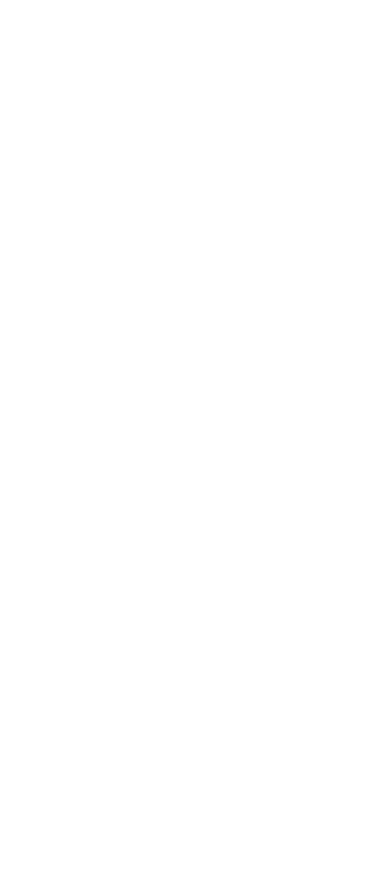
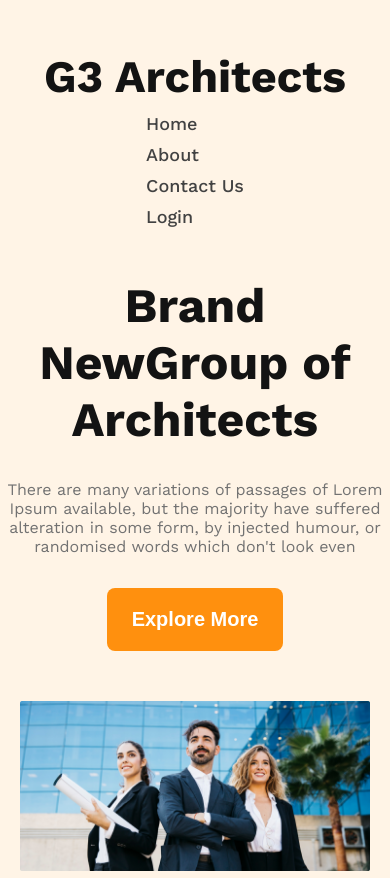
Before and after one commit to Zahidul8/g3-architects-website, a plain HTML site: page index.html in a window 390 px wide. Shown: the top 878 px of the page. Before the commit the page ends 844 px from the top, so only its background shows below. Drawn offline with nearby package versions, Linux system fonts and the light colour scheme.

Commit message:
adding header and gird-feature section to the repository

```diff
--- a/index.html
+++ b/index.html
@@ -1,12 +1,53 @@
 <!DOCTYPE html>
 <html lang="en">
+
 <head>
     <meta charset="UTF-8">
     <meta name="viewport" content="width=device-width, initial-scale=1.0">
     <title>Document</title>
     <link rel="stylesheet" href="styles/architect.css">
 </head>
-<body>
 
+<body class="work-sans-font">
+    <header class="header">
+        <nav class="navbar">
+            <h3 class="nav-title dark-1">G3 Architects</h3>
+            <ul>
+                <li><a class="dark-2" href="#">Home</a></li>
+                <li><a class="dark-2" href="#">About</a></li>
+                <li><a class="dark-2" href="#">Contact Us</a></li>
+                <li><a class="dark-2" href="#">Login</a></li>
+            </ul>
+        </nav>
+
+        <div class="banner">
+            <div class="banner-content">
+                <h2 class="banner-title dark-1">Brand NewGroup of Architects</h2>
+                <p class="banner-description dark-3">There are many variations of passages of Lorem Ipsum available, but the majority have suffered alteration in some form, by injected humour, or randomised words which don't look even</p>
+                <a href=""><button class="primary-btn">Explore More</button></a>
+            </div>
+            <div class="banner-image">
+                <img src="images/banner.png" alt="">
+            </div>
+        </div>
+
+    </header>
+
+    <main>
+        <section class="grid-feature-container">
+            <div class="grid-content">
+                <img src="images/team1.png" alt="">
+                <img src="images/team2.png" alt="">
+                <img src="images/team3.png" alt="">
+                <img src="images/team4.png" alt="">
+            </div>
+            <div class="feature-content">
+                <h3 class="feature-title"><span class="dark-3 font-medium ">Quick list </span>of Our <span class="primary-color">Features</span></h3>
+                <p class="feature-description dark-3">There are many variations of passages of Lorem Ipsum available, but the majority have suffered alteration in some form, by injected humour, or randomised words which don't look even</p>
+                <a href=""><button class="primary-btn">Explore More</button></a>
+            </div>
+        </section>
+    </main>
 </body>
+
 </html>
--- a/styles/architect.css
+++ b/styles/architect.css
@@ -0,0 +1,180 @@
+
+@import url('https://fonts.googleapis.com/css2?family=Work+Sans:ital,wght@0,100..900;1,100..900&display=swap');
+
+* {
+    margin: 0;
+    padding: 0;
+    box-sizing: border-box;
+}
+.work-sans-font {
+  font-family: "Work Sans", sans-serif;
+  font-optical-sizing: auto;
+  font-style: normal;
+}
+
+/* Shared styles  */
+.dark-1 {
+    color: rgba(19, 19, 19, 1);
+}
+.dark-2 {
+    color: rgba(66, 66, 66, 1);
+}
+
+.dark-3 {
+    color: rgba(114, 114, 114, 1);
+
+}
+.primary-color {
+    color: rgba(255, 144, 14, 1);
+}
+
+.primary-btn {
+    background-color: #FF900E;
+    color: white;
+    border: none;
+    border-radius: 8px;
+    padding: 20px 25px;
+    font-size:1.25rem ;
+    font-weight: 600;
+}
+/* Header styles  */
+.header {
+    background-color: rgba(255, 144, 14, 0.1);
+    padding-bottom: 45px;
+}
+
+/* navbar styles */
+
+.navbar {
+    display: flex;
+    align-items: center;
+    justify-content: space-between;
+    max-width: 1440px;
+    margin: auto;
+    padding: 50px 0 0 0;
+}
+
+.nav-title {
+    font-size:2.8125rem ;
+}
+.navbar ul  {
+    display: flex;
+    gap: 60px;
+}
+
+.navbar ul li {
+    list-style: none;
+}
+
+.navbar ul a {
+    text-decoration: none;
+    font-size: 1.125rem;
+    font-weight: 500;
+}
+
+/* banner style start  */
+.banner {
+    max-width: 1440px;
+    margin: 0 auto;
+}
+.banner-content {
+    max-width: 862px;
+    margin: 110px auto 50px;
+    text-align: center;
+}
+.banner-title {
+    font-size: 4rem;
+    font-weight: 700;
+}
+.banner-description {
+    margin: 32px 0;
+}
+.banner-image img {
+    width: 100%;
+}
+
+/* main style start  */
+
+main {
+    max-width: 1440px;
+    margin: 0 auto;
+}
+main section {
+    margin-top: 100px;
+}
+
+/* Grid feature section start */
+.grid-feature-container {
+    display: flex;
+    align-items: center;
+    gap: 70px;
+    max-width: 1350px;
+    margin:100px auto 0;
+}
+.grid-content {
+    display: grid;
+    grid-template-columns: repeat(2, 1fr);
+    gap: 20px;
+}
+
+.feature-title {
+    font-size:2.8125rem ;
+    font-weight: 700;
+}
+.font-medium {
+    font-weight: 500;
+}
+.feature-description {
+    margin: 24px 0 32px;
+}
+
+/* header responsive media querys  */
+
+/* small devices */
+@media screen and (max-width:576px) {
+    .navbar, .navbar ul,.grid-feature-container {
+        flex-direction: column;
+
+    }
+    .navbar, .navbar ul {
+        gap: 10px;
+    }
+    .banner-content {
+    margin: 50px auto 50px;
+}
+    .banner-title {
+        font-size: 3rem;
+    }
+    .banner-image {
+        padding:0 20px;
+    }
+    .feature-content {
+        text-align: center;
+        padding: 20px;
+    }
+    .feature-description {
+        text-align: justify;
+    }
+    .grid-content {
+        grid-template-columns: 1fr;
+    }
+}
+
+/* tablet devices */
+@media screen and (min-width:576px) and (max-width: 990px) {
+    .navbar,
+    .grid-feature-container
+     {
+        flex-direction: column;
+    }
+    .navbar {
+        gap: 10px;
+    }
+      .feature-content {
+        text-align: center;
+        padding: 20px;
+    }
+    .feature-description {
+        text-align: justify;
+    }
+}
```
